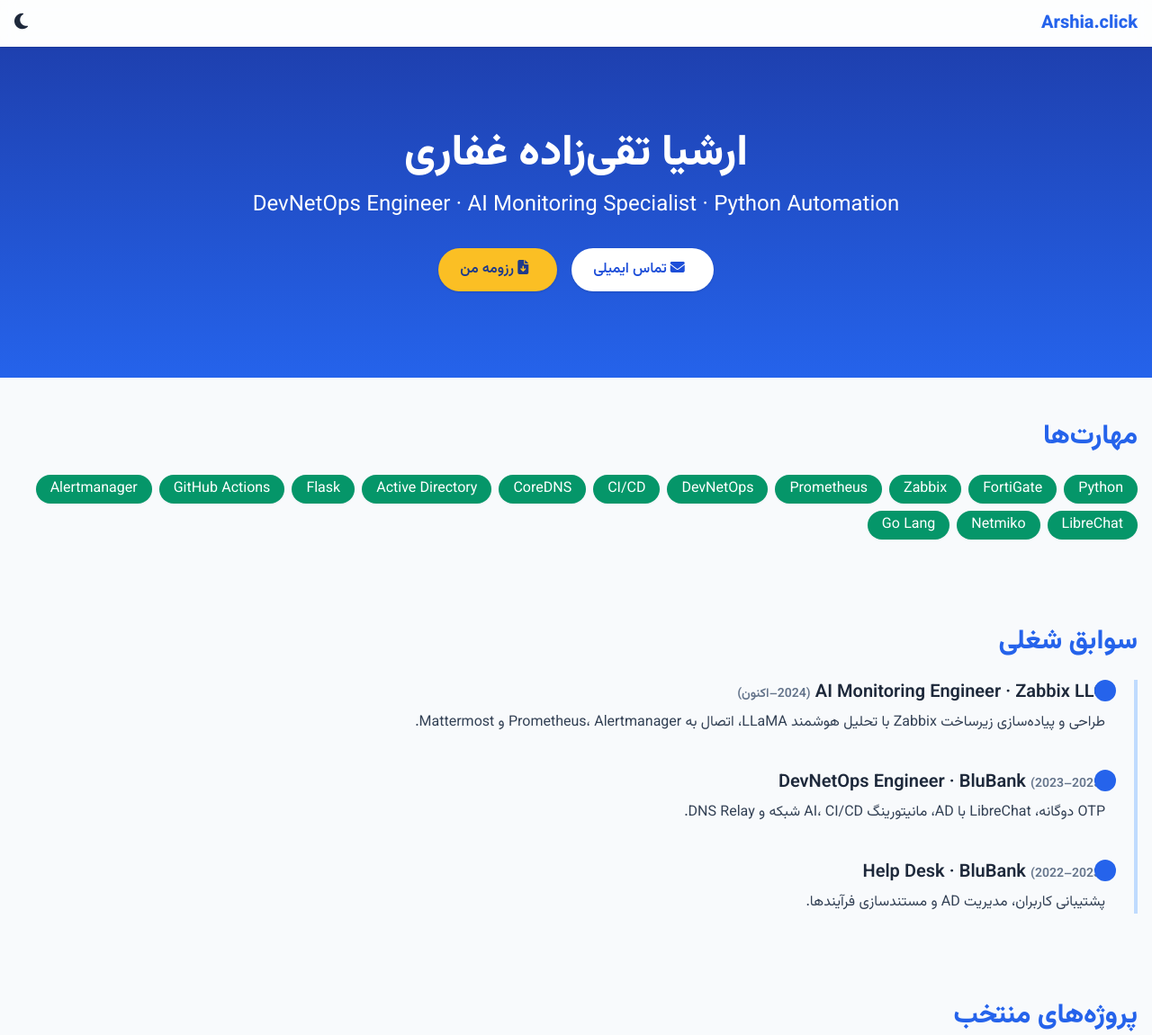
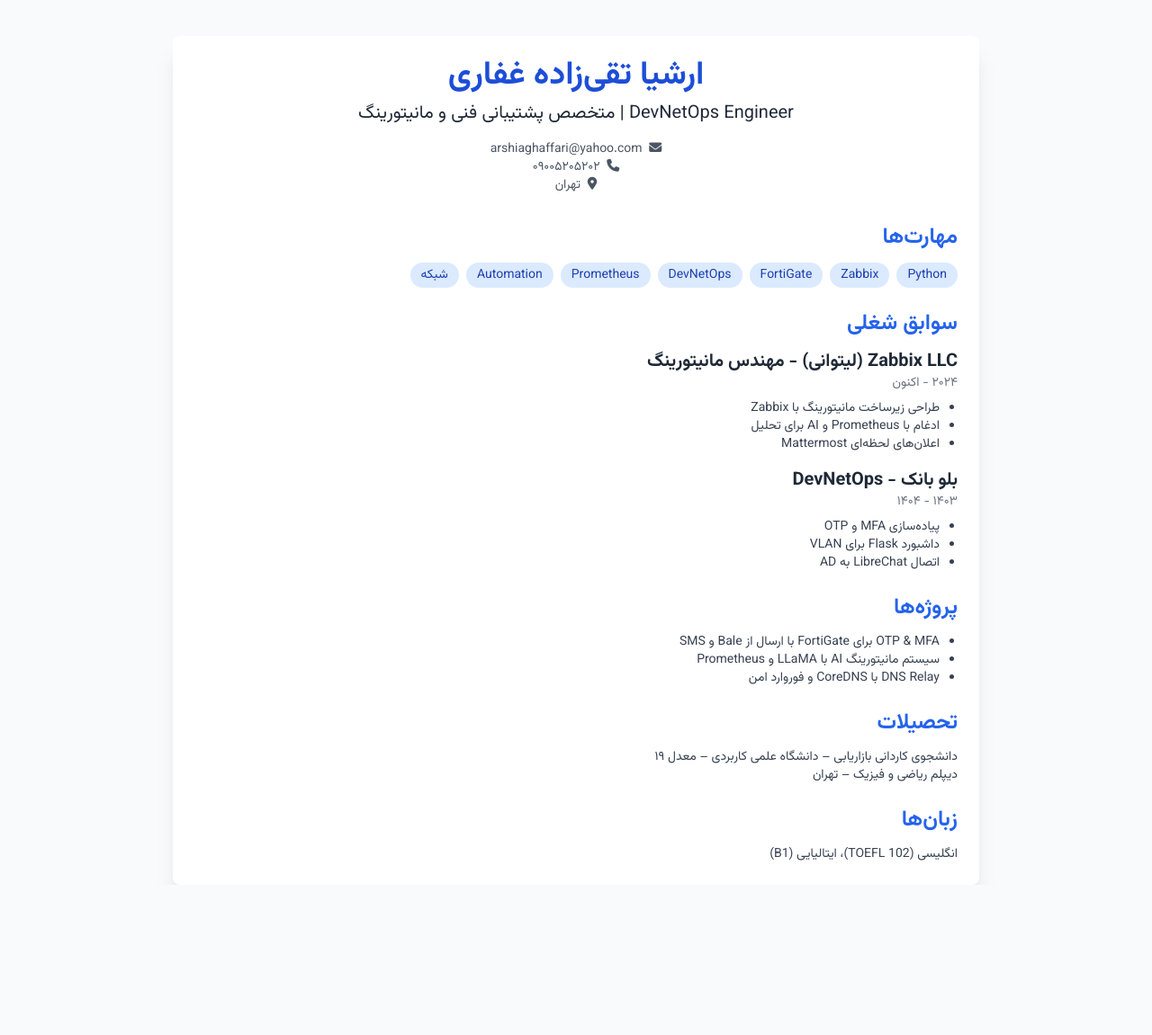
Before and after one commit to Arshiaghaffari/Arshia.click, a plain HTML site: page index.html in a window 1280 px wide. Shown: the top 1151 px of the page at 90% size. After the commit the page ends 984 px from the top, so only its background shows below. Drawn offline with nearby package versions, Linux system fonts and the light colour scheme.

Commit message:
Update index.html

```diff
--- a/index.html
+++ b/index.html
@@ -3,141 +3,83 @@
 <head>
   <meta charset="UTF-8" />
   <meta name="viewport" content="width=device-width, initial-scale=1.0" />
-  <title>ارشیا غفاری · DevNetOps Engineer</title>
-  <script src="https://cdn.tailwindcss.com"></script>
-  <script src="https://kit.fontawesome.com/7d9d95d0d0.js" crossorigin="anonymous"></script>
+  <title>رزومه ارشیا تقی‌زاده غفاری</title>
+  <link href="https://cdn.jsdelivr.net/npm/tailwindcss@2.2.19/dist/tailwind.min.css" rel="stylesheet">
+  <link href="https://fonts.googleapis.com/css2?family=Vazirmatn:wght@400;700&display=swap" rel="stylesheet">
+  <script src="https://kit.fontawesome.com/a076d05399.js" crossorigin="anonymous"></script>
   <style>
-    @import url('https://fonts.googleapis.com/css2?family=Vazirmatn:wght@400;600;800&display=swap');
-    body { font-family: 'Vazirmatn', sans-serif; transition: background 0.3s, color 0.3s; }
-    .ltr * { direction: ltr !important; text-align: left !important; }
+    body {
+      font-family: 'Vazirmatn', sans-serif;
+      background-color: #f7fafc;
+    }
   </style>
 </head>
-<body class="bg-slate-50 text-slate-800 transition-colors duration-300">
+<body class="text-gray-800 bg-gray-50">
+  <div class="max-w-4xl mx-auto p-6 bg-white shadow-xl mt-10 rounded-lg">
+    <div class="text-center mb-8">
+      <h1 class="text-4xl font-bold text-blue-700">ارشیا تقی‌زاده غفاری</h1>
+      <p class="text-xl mt-2">DevNetOps Engineer | متخصص پشتیبانی فنی و مانیتورینگ</p>
+      <div class="mt-4 text-sm text-gray-600">
+        <p><i class="fas fa-envelope ml-1"></i> arshiaghaffari@yahoo.com</p>
+        <p><i class="fas fa-phone ml-1"></i> ۰۹۰۰۵۲۰۵۲۰۲</p>
+        <p><i class="fas fa-map-marker-alt ml-1"></i> تهران</p>
+      </div>
+    </div>
 
-  <!-- Navbar -->
-  <header class="bg-white/70 backdrop-blur sticky top-0 z-50 shadow">
-    <nav class="container mx-auto flex items-center justify-between py-3 px-4">
-      <a href="#home" class="text-xl font-extrabold text-blue-600 hover:text-blue-800 transition">Arshia.click</a>
-      <button id="themeToggle" class="text-xl transition-colors hover:text-amber-400"><i class="fa-solid fa-moon"></i></button>
-    </nav>
-  </header>
-
-  <!-- Hero Section -->
-  <section id="home" class="bg-gradient-to-b from-blue-800 to-blue-600 text-white text-center py-24">
-    <h1 class="text-4xl md:text-5xl font-extrabold mb-4">ارشیا تقی‌زاده غفاری</h1>
-    <p class="text-xl md:text-2xl mb-8">DevNetOps Engineer · AI Monitoring Specialist · Python Automation</p>
-    <div class="flex flex-wrap justify-center gap-4">
-      <a href="mailto:arshiaghaffari@yahoo.com" class="bg-white text-blue-700 font-semibold px-6 py-3 rounded-full shadow hover:bg-blue-50 transition">
-        <i class="fa-solid fa-envelope ltr mr-2"></i> تماس ایمیلی
-      </a>
-      <a href="#resume" class="bg-amber-400 text-blue-900 font-semibold px-6 py-3 rounded-full shadow hover:bg-amber-300 transition">
-        <i class="fa-solid fa-file-arrow-down ltr mr-2"></i> رزومه من
-      </a>
-    </div>
-  </section>
-
-  <main class="container mx-auto px-4">
-
-    <!-- Skills -->
-    <section id="skills" class="py-12">
-      <h2 class="text-3xl font-bold text-blue-600 mb-6">مهارت‌ها</h2>
+    <section class="mb-6">
+      <h2 class="text-2xl font-semibold text-blue-600 mb-3">مهارت‌ها</h2>
       <div class="flex flex-wrap gap-2">
-        <span class="bg-emerald-600 text-white px-4 py-1 rounded-full shadow-sm hover:bg-emerald-700 transition">Python</span>
-        <span class="bg-emerald-600 text-white px-4 py-1 rounded-full shadow-sm hover:bg-emerald-700 transition">FortiGate</span>
-        <span class="bg-emerald-600 text-white px-4 py-1 rounded-full shadow-sm hover:bg-emerald-700 transition">Zabbix</span>
-        <span class="bg-emerald-600 text-white px-4 py-1 rounded-full shadow-sm hover:bg-emerald-700 transition">Prometheus</span>
-        <span class="bg-emerald-600 text-white px-4 py-1 rounded-full shadow-sm hover:bg-emerald-700 transition">DevNetOps</span>
-        <span class="bg-emerald-600 text-white px-4 py-1 rounded-full shadow-sm hover:bg-emerald-700 transition">CI/CD</span>
-        <span class="bg-emerald-600 text-white px-4 py-1 rounded-full shadow-sm hover:bg-emerald-700 transition">CoreDNS</span>
-        <span class="bg-emerald-600 text-white px-4 py-1 rounded-full shadow-sm hover:bg-emerald-700 transition">Active Directory</span>
-        <span class="bg-emerald-600 text-white px-4 py-1 rounded-full shadow-sm hover:bg-emerald-700 transition">Flask</span>
-        <span class="bg-emerald-600 text-white px-4 py-1 rounded-full shadow-sm hover:bg-emerald-700 transition">GitHub Actions</span>
-        <span class="bg-emerald-600 text-white px-4 py-1 rounded-full shadow-sm hover:bg-emerald-700 transition">Alertmanager</span>
-        <span class="bg-emerald-600 text-white px-4 py-1 rounded-full shadow-sm hover:bg-emerald-700 transition">LibreChat</span>
-        <span class="bg-emerald-600 text-white px-4 py-1 rounded-full shadow-sm hover:bg-emerald-700 transition">Netmiko</span>
-        <span class="bg-emerald-600 text-white px-4 py-1 rounded-full shadow-sm hover:bg-emerald-700 transition">Go Lang</span>
+        <span class="bg-blue-100 text-blue-800 px-3 py-1 rounded-full text-sm">Python</span>
+        <span class="bg-blue-100 text-blue-800 px-3 py-1 rounded-full text-sm">Zabbix</span>
+        <span class="bg-blue-100 text-blue-800 px-3 py-1 rounded-full text-sm">FortiGate</span>
+        <span class="bg-blue-100 text-blue-800 px-3 py-1 rounded-full text-sm">DevNetOps</span>
+        <span class="bg-blue-100 text-blue-800 px-3 py-1 rounded-full text-sm">Prometheus</span>
+        <span class="bg-blue-100 text-blue-800 px-3 py-1 rounded-full text-sm">Automation</span>
+        <span class="bg-blue-100 text-blue-800 px-3 py-1 rounded-full text-sm">شبکه</span>
       </div>
     </section>
 
-    <!-- Experience -->
-    <section id="experience" class="py-12">
-      <h2 class="text-3xl font-bold text-blue-600 mb-6">سوابق شغلی</h2>
-      <ol class="relative border-r-4 border-blue-200 pr-8">
-        <li class="mb-10 relative">
-          <span class="absolute top-0 right-0 -mr-3 flex h-6 w-6 items-center justify-center rounded-full bg-blue-600"></span>
-          <h3 class="text-xl font-semibold">AI Monitoring Engineer · Zabbix LLC <span class="text-sm text-slate-500">(2024–اکنون)</span></h3>
-          <p class="mt-2 text-slate-700">طراحی و پیاده‌سازی زیرساخت Zabbix با تحلیل هوشمند LLaMA، اتصال به Prometheus، Alertmanager و Mattermost.</p>
-        </li>
-        <li class="mb-10 relative">
-          <span class="absolute top-0 right-0 -mr-3 flex h-6 w-6 items-center justify-center rounded-full bg-blue-600"></span>
-          <h3 class="text-xl font-semibold">DevNetOps Engineer · BluBank <span class="text-sm text-slate-500">(2023–2025)</span></h3>
-          <p class="mt-2 text-slate-700">OTP دوگانه، LibreChat با AD، مانیتورینگ AI، CI/CD شبکه و DNS Relay.</p>
-        </li>
-        <li class="relative">
-          <span class="absolute top-0 right-0 -mr-3 flex h-6 w-6 items-center justify-center rounded-full bg-blue-600"></span>
-          <h3 class="text-xl font-semibold">Help Desk · BluBank <span class="text-sm text-slate-500">(2022–2023)</span></h3>
-          <p class="mt-2 text-slate-700">پشتیبانی کاربران، مدیریت AD و مستندسازی فرآیندها.</p>
-        </li>
-      </ol>
-    </section>
-
-    <!-- Projects -->
-    <section id="projects" class="py-12">
-      <h2 class="text-3xl font-bold text-blue-600 mb-6">پروژه‌های منتخب</h2>
-      <div class="grid md:grid-cols-2 gap-6">
-        <div class="bg-white rounded-xl shadow p-6 hover:shadow-lg transition">
-          <h3 class="text-xl font-semibold mb-2"><i class="fa-solid fa-lock ltr ml-2"></i> OTP & MFA System</h3>
-          <p class="text-slate-700">FortiGate · SMS/Bale · SQLite · AD Integration · Force Expire</p>
-        </div>
-        <div class="bg-white rounded-xl shadow p-6 hover:shadow-lg transition">
-          <h3 class="text-xl font-semibold mb-2"><i class="fa-solid fa-microchip ltr ml-2"></i> AI Monitoring Platform</h3>
-          <p class="text-slate-700">Prometheus · LLaMA · Markdown Alerts · Mattermost</p>
-        </div>
-        <div class="bg-white rounded-xl shadow p-6 hover:shadow-lg transition">
-          <h3 class="text-xl font-semibold mb-2"><i class="fa-solid fa-network-wired ltr ml-2"></i> Switch Automation Dashboard</h3>
-          <p class="text-slate-700">Flask · Netmiko · MySQL · Tailwind</p>
-        </div>
-        <div class="bg-white rounded-xl shadow p-6 hover:shadow-lg transition">
-          <h3 class="text-xl font-semibold mb-2"><i class="fa-solid fa-shield-halved ltr ml-2"></i> DNS Relay Platform</h3>
-          <p class="text-slate-700">CoreDNS · DoH · No-IP-Leak Architecture</p>
-        </div>
+    <section class="mb-6">
+      <h2 class="text-2xl font-semibold text-blue-600 mb-3">سوابق شغلی</h2>
+      <div class="mb-4">
+        <h3 class="text-xl font-bold">Zabbix LLC (لیتوانی) - مهندس مانیتورینگ</h3>
+        <p class="text-sm text-gray-500">۲۰۲۴ - اکنون</p>
+        <ul class="list-disc pr-5 mt-2 text-sm text-gray-700">
+          <li>طراحی زیرساخت مانیتورینگ با Zabbix</li>
+          <li>ادغام با Prometheus و AI برای تحلیل</li>
+          <li>اعلان‌های لحظه‌ای Mattermost</li>
+        </ul>
+      </div>
+      <div class="mb-4">
+        <h3 class="text-xl font-bold">بلو بانک - DevNetOps</h3>
+        <p class="text-sm text-gray-500">۱۴۰۳ - ۱۴۰۴</p>
+        <ul class="list-disc pr-5 mt-2 text-sm text-gray-700">
+          <li>پیاده‌سازی MFA و OTP</li>
+          <li>داشبورد Flask برای VLAN</li>
+          <li>اتصال LibreChat به AD</li>
+        </ul>
       </div>
     </section>
 
-    <!-- Education -->
-    <section id="education" class="py-12">
-      <h2 class="text-3xl font-bold text-blue-600 mb-6">تحصیلات و دوره‌ها</h2>
-      <ul class="list-disc pr-5 leading-8 text-slate-700">
-        <li>کاردانی بازاریابی – دانشگاه علمی کاربردی – معدل ۱۹</li>
-        <li>MCSE · CCNA · CCNP · DevNet · MTCNA · VCP · Network+</li>
-        <li>TOEFL 102 · ایتالیایی B1</li>
+    <section class="mb-6">
+      <h2 class="text-2xl font-semibold text-blue-600 mb-3">پروژه‌ها</h2>
+      <ul class="list-disc pr-5 text-sm text-gray-700">
+        <li>OTP & MFA برای FortiGate با ارسال از Bale و SMS</li>
+        <li>سیستم مانیتورینگ AI با LLaMA و Prometheus</li>
+        <li>DNS Relay با CoreDNS و فوروارد امن</li>
       </ul>
     </section>
 
-  </main>
+    <section class="mb-6">
+      <h2 class="text-2xl font-semibold text-blue-600 mb-3">تحصیلات</h2>
+      <p class="text-sm text-gray-700">دانشجوی کاردانی بازاریابی – دانشگاه علمی کاربردی – معدل ۱۹</p>
+      <p class="text-sm text-gray-700">دیپلم ریاضی و فیزیک – تهران</p>
+    </section>
 
-  <!-- Footer -->
-  <footer class="bg-blue-800 text-white text-center py-6">
-    <p class="mb-2">© 2025 Arshia Ghaffari – همه حقوق محفوظ است</p>
-    <div class="flex justify-center gap-4">
-      <a href="https://github.com/cloudnivar/" class="hover:text-amber-400 transition"><i class="fa-brands fa-github"></i> GitHub</a>
-      <a href="mailto:arshiaghaffari@yahoo.com" class="hover:text-amber-400 transition"><i class="fa-solid fa-envelope"></i> ایمیل</a>
-    </div>
-  </footer>
-
-  <!-- Dark Mode Toggle -->
-  <script>
-    const btn = document.getElementById('themeToggle');
-    btn.addEventListener('click', () => {
-      document.documentElement.classList.toggle('dark');
-      const body = document.body;
-      body.classList.toggle('bg-slate-900');
-      body.classList.toggle('text-white');
-      btn.innerHTML = document.documentElement.classList.contains('dark')
-        ? '<i class="fa-solid fa-sun"></i>'
-        : '<i class="fa-solid fa-moon"></i>';
-    });
-  </script>
-
+    <section>
+      <h2 class="text-2xl font-semibold text-blue-600 mb-3">زبان‌ها</h2>
+      <p class="text-sm text-gray-700">انگلیسی (TOEFL 102)، ایتالیایی (B1)</p>
+    </section>
+  </div>
 </body>
 </html>
```
